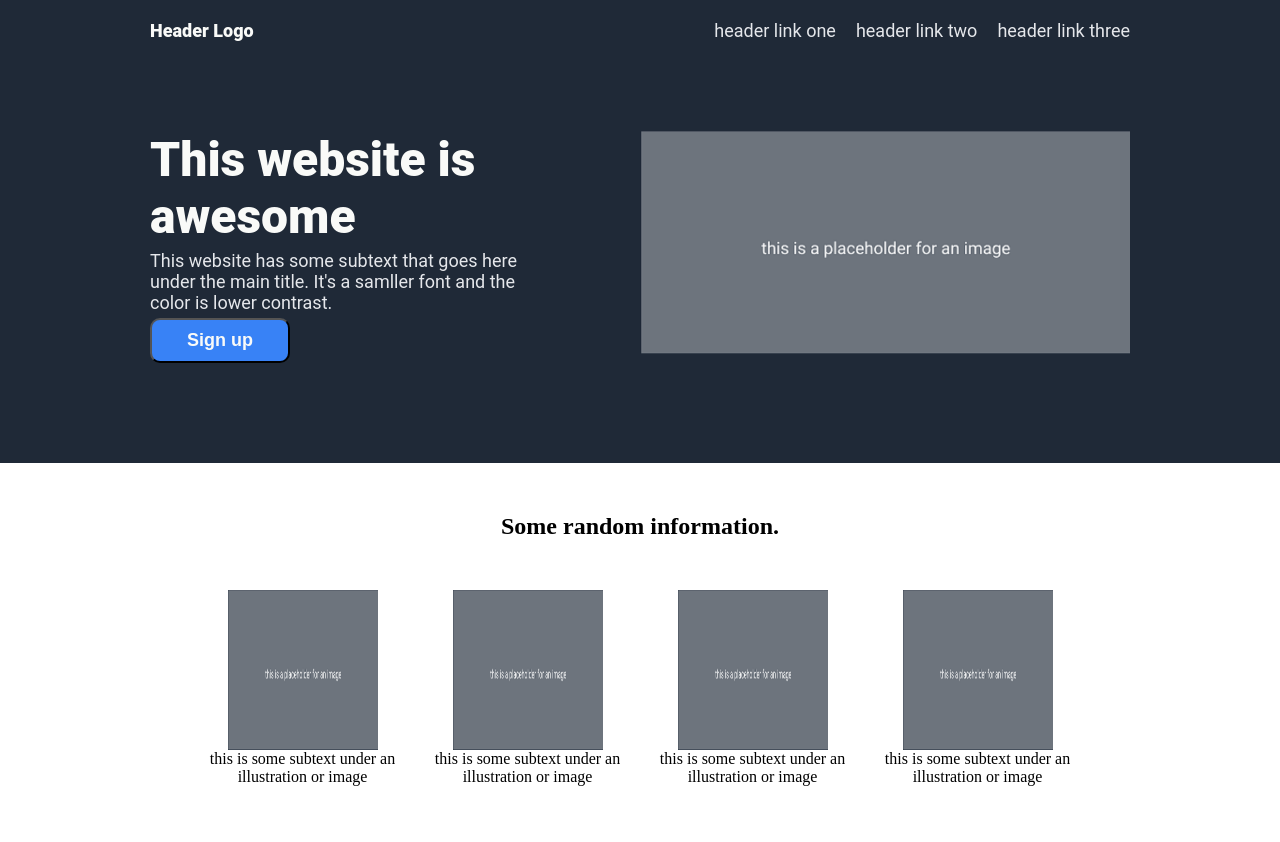
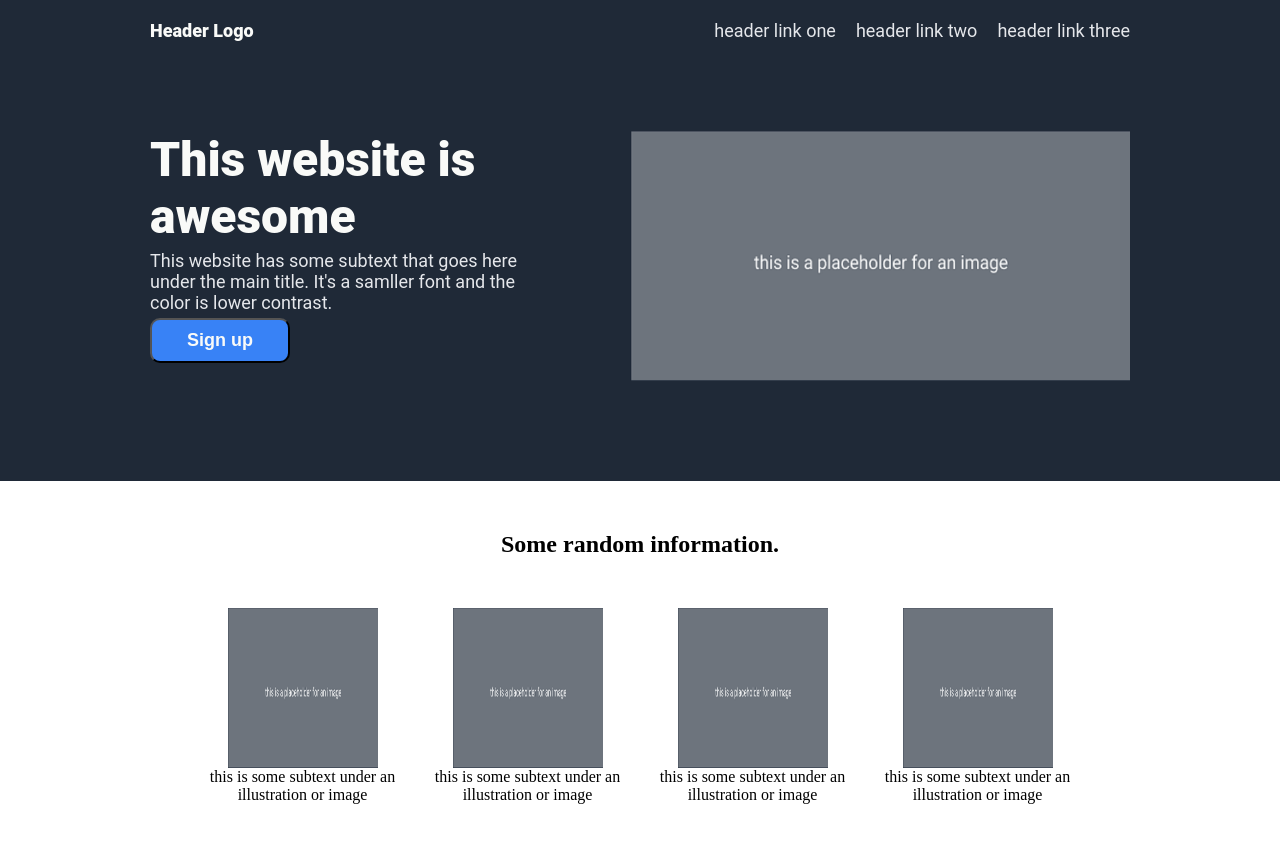
Before and after one commit to Madjob23/odin-landing-page, a plain HTML site: page index.html in a window 1280 px wide. Drawn offline with Linux system fonts and the light colour scheme.

Commit message:
Change hero img dimensions unit

```diff
--- a/index.html
+++ b/index.html
@@ -27,7 +27,7 @@
                     <p>This website has some subtext that goes here under the main title. It's a samller font and the color is lower contrast.</p>
                     <button>Sign up</button>
                 </div>
-                <img width="50%" height="100%" src="./assets/image.png" alt="Header Image">
+                <img width="500px" height="250px" src="./assets/image.png" alt="Header Image">
             </div>
 
         </div>
```
